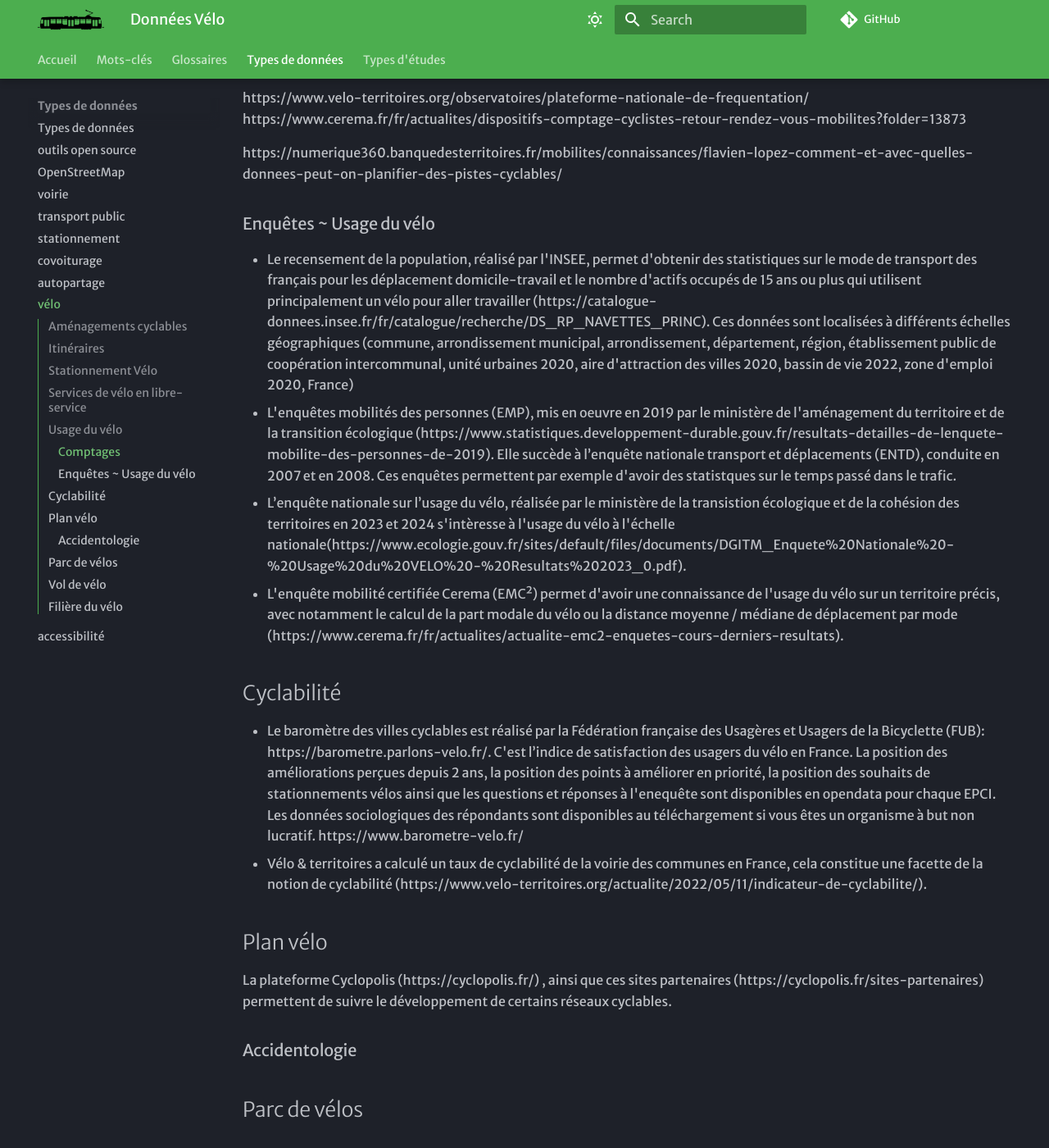
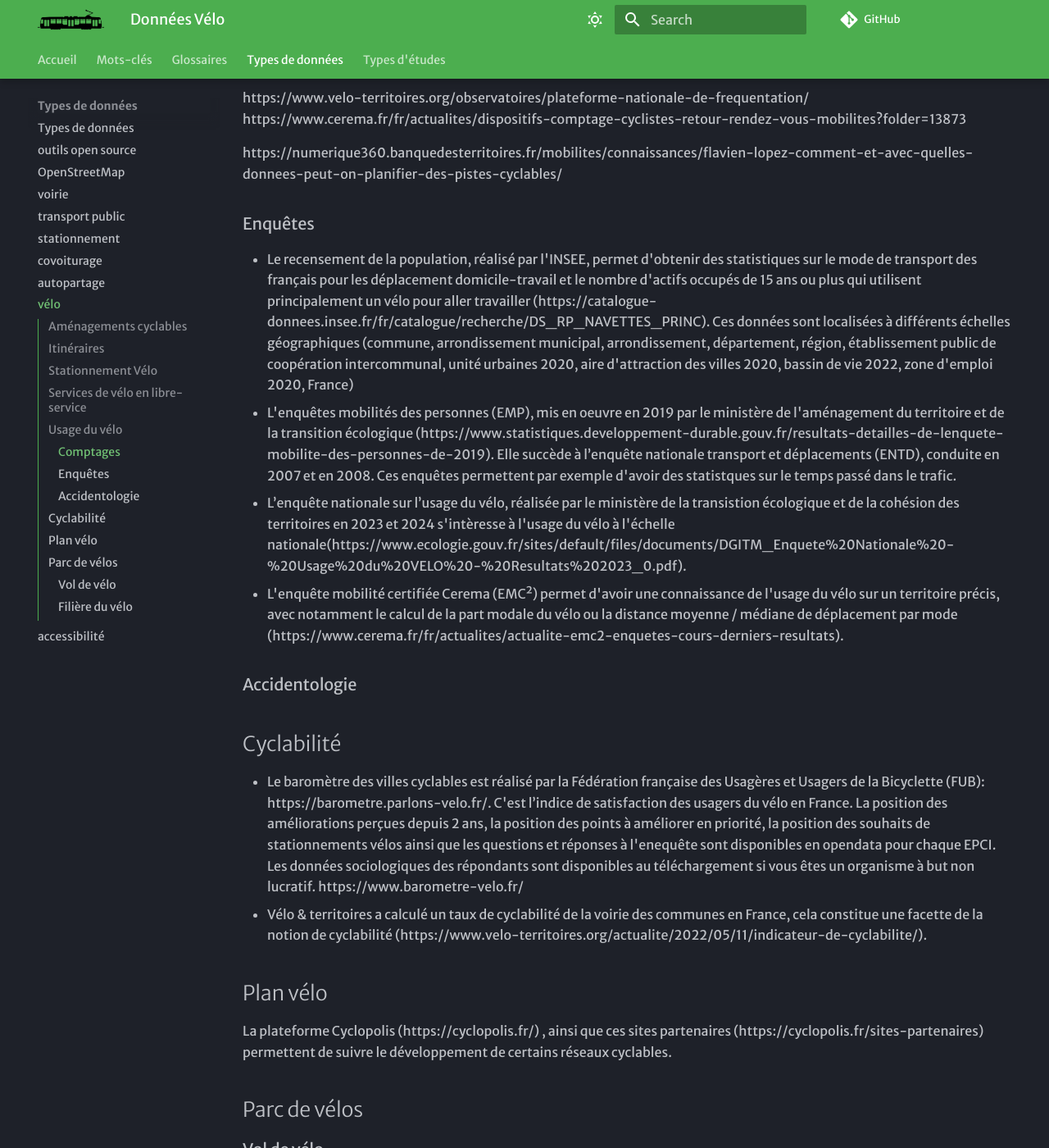
Before and after one commit to xdurang/mobscidat, an MkDocs documentation site: the page built from docs/types_donnees/velo.md, in a window 1280 px wide and 1400 px high, scrolled down 1829 px. Shown: the whole window at 82% size. Built offline with MkDocs 1.6.1 and Material for MkDocs 9.7.7, drawn with Linux system fonts in a browser that asks for light colours; some web fonts are replaced; comment, search, counter and statistics services are not loaded; part of the change alters nothing that is shown.

Commit message:
Update velo.md

```diff
--- a/docs/types_donnees/velo.md
+++ b/docs/types_donnees/velo.md
@@ -55,14 +55,14 @@ https://www.cerema.fr/fr/actualites/dispositifs-comptage-cyclistes-retour-rendez
 https://numerique360.banquedesterritoires.fr/mobilites/connaissances/flavien-lopez-comment-et-avec-quelles-donnees-peut-on-planifier-des-pistes-cyclables/
 
 
-### Enquêtes ~ Usage du vélo
+### Enquêtes
 
 - Le recensement de la population, réalisé par l'INSEE, permet d'obtenir des statistiques sur le mode de transport des français pour les déplacement domicile-travail et le nombre d'actifs occupés de 15 ans ou plus qui utilisent principalement un vélo pour aller travailler (https://catalogue-donnees.insee.fr/fr/catalogue/recherche/DS_RP_NAVETTES_PRINC). Ces données sont localisées à différents échelles géographiques (commune, arrondissement municipal, arrondissement, département, région, établissement public de coopération intercommunal, unité urbaines 2020, aire d'attraction des villes 2020, bassin de vie 2022, zone d'emploi 2020, France)
 - L'enquêtes mobilités des personnes (EMP), mis en oeuvre en 2019 par le ministère de l'aménagement du territoire et de la transition écologique (https://www.statistiques.developpement-durable.gouv.fr/resultats-detailles-de-lenquete-mobilite-des-personnes-de-2019). Elle succède à l’enquête nationale transport et déplacements (ENTD), conduite en 2007 et en 2008. Ces enquêtes permettent par exemple d'avoir des statistques sur le temps passé dans le trafic.
 - L’enquête nationale sur l’usage du vélo, réalisée par le ministère de la transistion écologique et de la cohésion des territoires en 2023 et 2024 s'intèresse à l'usage du vélo à l'échelle nationale(https://www.ecologie.gouv.fr/sites/default/files/documents/DGITM_Enquete%20Nationale%20-%20Usage%20du%20VELO%20-%20Resultats%202023_0.pdf).
 - L'enquête mobilité certifiée Cerema (EMC²) permet d'avoir une connaissance de l'usage du vélo sur un territoire précis, avec notamment le calcul de la part modale du vélo ou la distance moyenne / médiane de déplacement par mode (https://www.cerema.fr/fr/actualites/actualite-emc2-enquetes-cours-derniers-resultats).
 
-
+### Accidentologie
 
 ## Cyclabilité
 - Le baromètre des villes cyclables est réalisé par la Fédération française des Usagères et Usagers de la Bicyclette (FUB): https://barometre.parlons-velo.fr/. C'est l’indice de satisfaction des usagers du vélo en France. La position des améliorations perçues depuis 2 ans, la position des points à améliorer en priorité, la position des souhaits de stationnements vélos ainsi que les questions et réponses à l'enequête sont disponibles en opendata pour chaque EPCI. Les données sociologiques des répondants sont disponibles au téléchargement si vous êtes un organisme à but non lucratif.
@@ -72,15 +72,13 @@ https://www.barometre-velo.fr/
 ## Plan vélo
 La plateforme Cyclopolis (https://cyclopolis.fr/) , ainsi que ces sites partenaires (https://cyclopolis.fr/sites-partenaires) permettent de suivre le développement de certains réseaux cyclables.
 
-### Accidentologie
-
 ## Parc de vélos
 
-## Vol de vélo
+### Vol de vélo
 
 L'Académie des Mobilités Actives a réalisée une étude, en 2023 sur le vol de vélos en France (https://www.mobilites-actives.fr/ressource/le-vol-de-velo-en-france/), le rapport complet récapitule notamment ls sources de données disponibles sur ce sujet et leur utilisation.
 
-## Filière du vélo
+### Filière du vélo
 Statistiques sur le marché vélo par Union Sport Cycle, organisation professionnelle de la filière sport & loisirs : https://www.unionsportcycle.com/observatoire-du-cycle/chiffres-marche. On retrouve notamment le chiffre d'affaires des ventes, de la réparationn ainsi que le nombre de vélos vendus en France.
 Enquête des emplois de la filière vélo: https://filierevelo.com/enquete-emploi-2022/
 Le nombre de véloscite est accessible via Openstreetmap.
```
